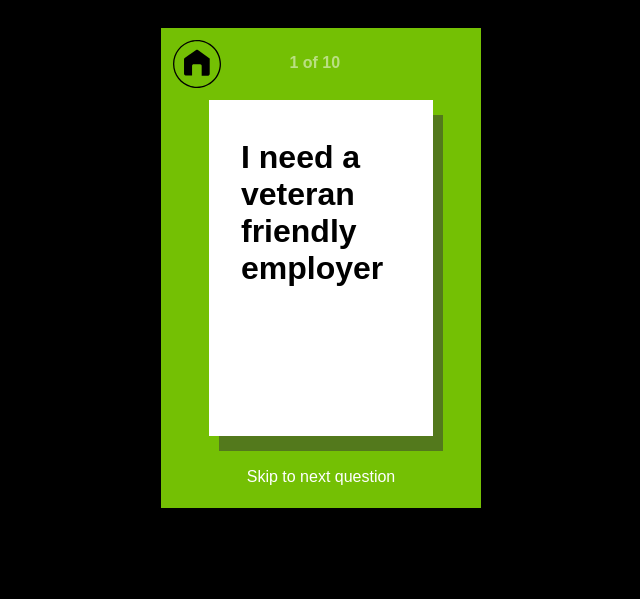
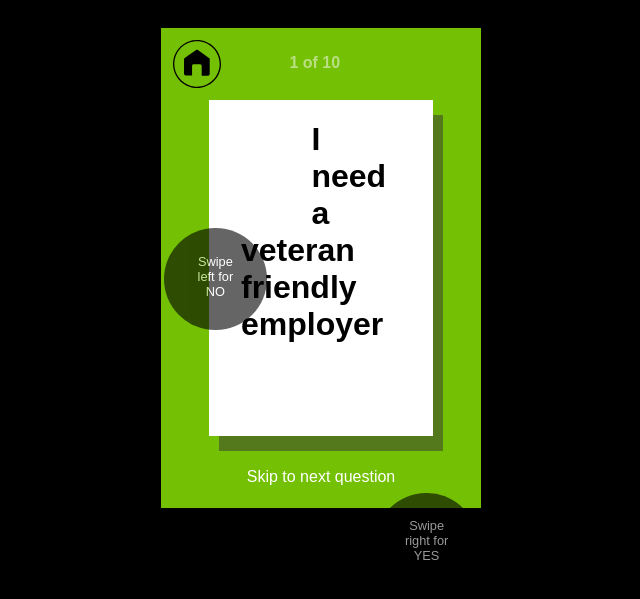
Before and after one commit to aliyarahman/theres-a-job-for-that, a Flask app: page /i_need in a window 1280 px wide. Shown: the top 599 px of the page, without its empty margins (319-959 px from the left). Run offline with Flask 2, Linux system fonts and the light colour scheme; parts of the project's set-up code (start-up, migrations or seed data) failed here and were passed over.

Commit message:
Styled swipe markers - need to position

```diff
--- a/app/static/common_jc.css
+++ b/app/static/common_jc.css
@@ -66,12 +66,19 @@ input[type="text"]	{background-color: #EEEEEE;
 
 /* Single question view */
 .question_div	{height: 480px; margin-top:1.75em;}
-.question_header	{ color: white}
-.question_box	{background-color: white; margin-left: 15%; margin-right: 15%; height: 70%;}
-.question_text 	{color: black; padding-left: 2em; padding-right: 2em;}
+.question_header { color: white}
+.question_box	{background-color: white; margin-left: 15%; margin-right: 15%; height: 70%; display: inline-block;}
+.question_text 	{color: black; padding-left: 2em; padding-right: 2em; vertical-align: middle;}
+
 #home			{height: 3em; margin: 0.75em; margin-right: 4em; vertical-align: middle;}
 .progress_count	{opacity: 0.5; display: inline-block;}
 .skip_bar		{color: white; text-align: center; margin-top: 2em;}
+.left_swipe, .right_swipe	{height: 4em; width: 4em; border-radius: 50%;
+							color: white; background-color: black; opacity: 0.6;
+							font-size: 0.8em; font-weight: normal;
+							padding: 2em; text-align: center; position: relative;}
+.left_swipe		{float: left; left: -3.5em; top: 10em;}
+.right_swipe	{float: right; right: -3.5em; top: 10em;}
 
 /* Question categories */
 .orange_can {background-color: #FD8602;}
--- a/app/templates/need_question.html
+++ b/app/templates/need_question.html
@@ -8,9 +8,9 @@
 	</div>
 
 	<div class="question_box green_shadow">
-		<div class="left_swipe"><a href="{{ url_for('i_need') }}">Swipe left for NO</a></div>
+		<div class="left_swipe" onClick="location.href='{{ url_for('i_need') }}'">Swipe left for NO</div>
 		<div class="question_text"><h1>{{question}}</h1></div>
-		<div class="right_swipe"> <a href="{{ url_for('i_need') }}">Swipe right for YES</a></div>
+		<div class="right_swipe" onClick="location.href='{{ url_for('i_need') }}'">Swipe right for YES</div>
 	</div>
 
 	<div class="skip_bar"><a href="{{ url_for('i_need') }}">Skip to next question</a></div>
```
